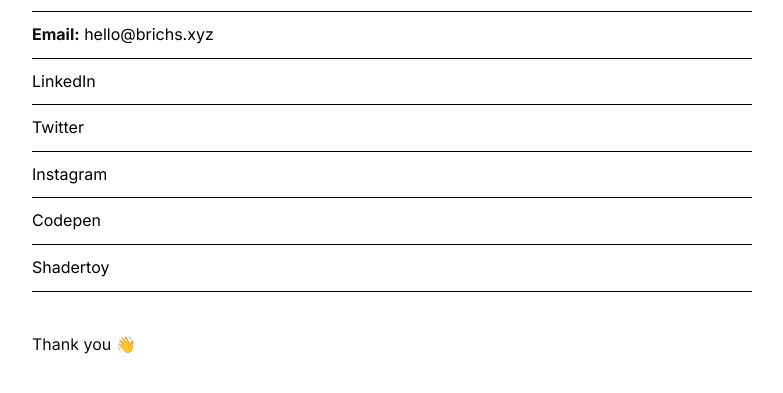
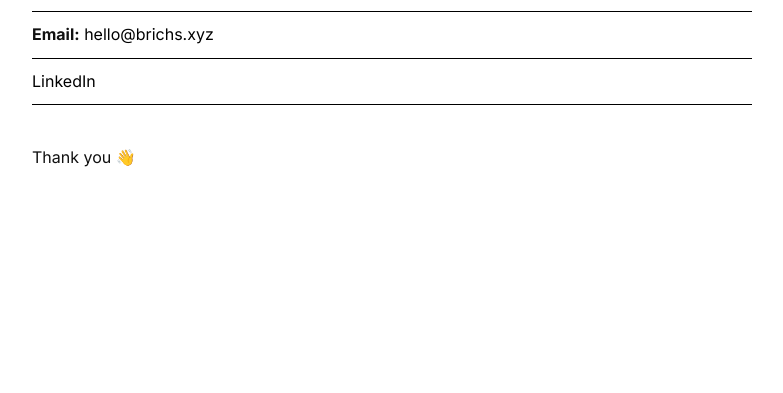
Before and after one commit to fbv000/ferran-site2, a plain HTML site: page index.html in a window 1280 px wide. Shown: the part 665-1058 px from the top of the page, without its empty margins (248-1031 px from the left). After the commit the page ends 892 px from the top, so only its background shows below. Drawn offline with Linux system fonts and the light colour scheme.

Commit message:
Updated social media links

```diff
--- a/index.html
+++ b/index.html
@@ -26,11 +26,7 @@
       <h2>Contacts</h2>
       <ul>
         <li><strong>Email:</strong> <a href="mailto:hello@brichs.xyz">hello@brichs.xyz</a></li>
-        <li><a href="https://www.linkedin.com/in/brichs" target="_blank">LinkedIn</a></li>
-        <li><a href="#">Twitter</a></li>
-        <li><a href="#">Instagram</a></li>
-        <li><a href="#">Codepen</a></li>
-        <li><a href="#">Shadertoy</a></li>
+        <li><a href="https://www.linkedin.com/in/ferranbrichs" target="_blank">LinkedIn</a></li>
       </ul>
       <p class="thanks">Thank you 👋</p>
     </section>
```
